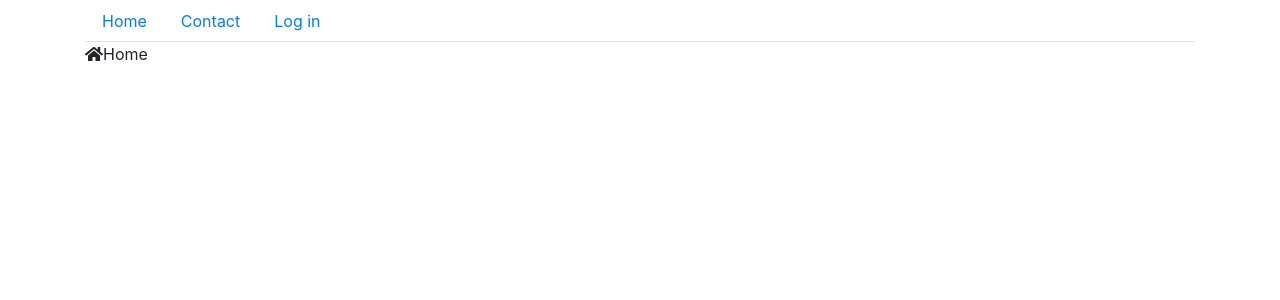
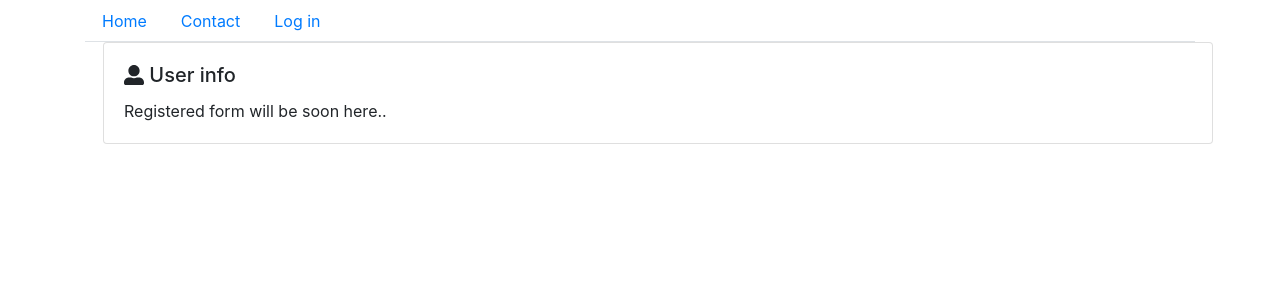
Before and after one commit to kpetar/Web-app-Front-end, a React (Create React App) app: page /#/user/login in a window 1280 px wide. Before the commit this address led to /#/. Shown: the top 300 px of the page. Built offline with nearby package versions, Linux system fonts and the light colour scheme.

Commit message:
Add the hash router mechanism

```diff
--- a/package.json
+++ b/package.json
@@ -14,12 +14,14 @@
     "@types/node": "^12.0.0",
     "@types/react": "^17.0.0",
     "@types/react-dom": "^17.0.0",
+    "@types/react-router-dom": "^5.1.7",
     "bootstrap": "^4.6.0",
     "jquery": "^3.6.0",
     "popper.js": "^1.16.1",
     "react": "^17.0.2",
     "react-bootstrap": "^1.5.2",
     "react-dom": "^17.0.2",
+    "react-router-dom": "^5.2.0",
     "react-scripts": "4.0.3",
     "typescript": "^4.1.2",
     "web-vitals": "^1.0.1"
--- /dev/null
+++ b/src/components/ContactPage.tsx
@@ -0,0 +1,23 @@
+import { faPhone } from "@fortawesome/free-solid-svg-icons";
+import { FontAwesomeIcon } from "@fortawesome/react-fontawesome";
+import React from "react";
+import { Card, Container } from "react-bootstrap";
+
+export class ContactPage extends React.Component{
+    render(){
+        return(
+            <Container>
+                <Card>
+                    <Card.Body>
+                        <Card.Title>
+                            <FontAwesomeIcon icon={faPhone} />Contact details
+                        </Card.Title>
+                        <Card.Text>
+                            Contact will be here soon...
+                        </Card.Text>
+                    </Card.Body>
+                </Card>
+            </Container>
+        )
+    }
+}
--- a/src/components/App.tsx
+++ b/src/components/HomePage.tsx
@@ -1,9 +1,8 @@
 import { faHome } from '@fortawesome/free-solid-svg-icons';
 import { FontAwesomeIcon } from '@fortawesome/react-fontawesome';
 import { Container } from 'react-bootstrap';
-import './App.css';
 
-function App() {
+function HomePage() {
   return (
     <Container>
       <FontAwesomeIcon icon={faHome}></FontAwesomeIcon>Home
@@ -11,4 +10,4 @@ function App() {
   );
 }
 
-export default App;
+export default HomePage;
--- a/src/components/MainMenu/mainmenu.tsx
+++ b/src/components/MainMenu/mainmenu.tsx
@@ -1,5 +1,6 @@
 import React from 'react';
 import { Container, Nav } from 'react-bootstrap';
+import { HashRouter, Link } from 'react-router-dom';
 
 export class MainMenuItems{
     name:string='';
@@ -50,7 +51,9 @@ export class MainMenu extends React.Component<MainMenuProperties>{
         return(
             <Container>
                 <Nav variant="tabs">
-                    {this.state.items.map(this.makeNavLink)}
+                    <HashRouter>
+                        {this.state.items.map(this.makeNavLink)}
+                    </HashRouter>
                 </Nav>
             </Container>
 
@@ -60,7 +63,7 @@ export class MainMenu extends React.Component<MainMenuProperties>{
     private makeNavLink(item:MainMenuItems)
     {
         return(
-            <Nav.Link href={item.link}>{item.name}</Nav.Link>
+            <Link to={item.link} className="nav-link">{item.name}</Link>
             );
     }
 }
--- /dev/null
+++ b/src/components/UserLoginPage.tsx
@@ -0,0 +1,23 @@
+import { faRegistered, faUndoAlt, faUserAlt } from "@fortawesome/free-solid-svg-icons";
+import { FontAwesomeIcon } from "@fortawesome/react-fontawesome";
+import React from "react";
+import { Card, Container } from "react-bootstrap";
+
+export class UserLoginPage extends React.Component{
+    render(){
+        return(
+            <Container>
+                <Card>
+                    <Card.Body>
+                        <Card.Title>
+                            <FontAwesomeIcon icon={faUserAlt}/> User info
+                        </Card.Title>
+                        <Card.Text>
+                            Registered form will be soon here..
+                        </Card.Text>
+                    </Card.Body>
+                </Card>
+            </Container>
+        );
+    }
+}
--- a/src/index.tsx
+++ b/src/index.tsx
@@ -1,7 +1,7 @@
 import React from 'react';
 import ReactDOM from 'react-dom';
 import './index.css';
-import App from '../src/components/App';
+import HomePage from './components/HomePage';
 import reportWebVitals from './reportWebVitals';
 import 'bootstrap/dist/css/bootstrap.min.css';
 import 'jquery/dist/jquery';
@@ -9,6 +9,11 @@ import 'popper.js/dist/popper';
 import 'bootstrap/dist/js/bootstrap.min.js';
 import '@fortawesome/fontawesome-free/css/fontawesome.min.css';
 import { MainMenu, MainMenuItems } from './components/MainMenu/mainmenu';
+import Switch from 'react-bootstrap/esm/Switch';
+import { Route } from 'react-router';
+import { ContactPage } from './components/ContactPage';
+import { UserLoginPage } from './components/UserLoginPage';
+import { HashRouter } from 'react-router-dom';
 
 const menuItems=[
   new MainMenuItems('Home','/'),
@@ -20,7 +25,13 @@ const menuItems=[
 ReactDOM.render(
   <React.StrictMode>
     <MainMenu items={menuItems}></MainMenu>
-    <App />
+    <HashRouter>
+      <Switch>
+        <Route exact path="/" component={HomePage}></Route>
+        <Route path="/contact" component={ContactPage}></Route>
+        <Route path="/user/login" component={UserLoginPage}></Route>
+      </Switch>
+    </HashRouter>
   </React.StrictMode>,
   document.getElementById('root')
 );
```
Also changed, not shown: src/components/App.css (deleted), 1 other file (tests, documents, lock files or other folders).
